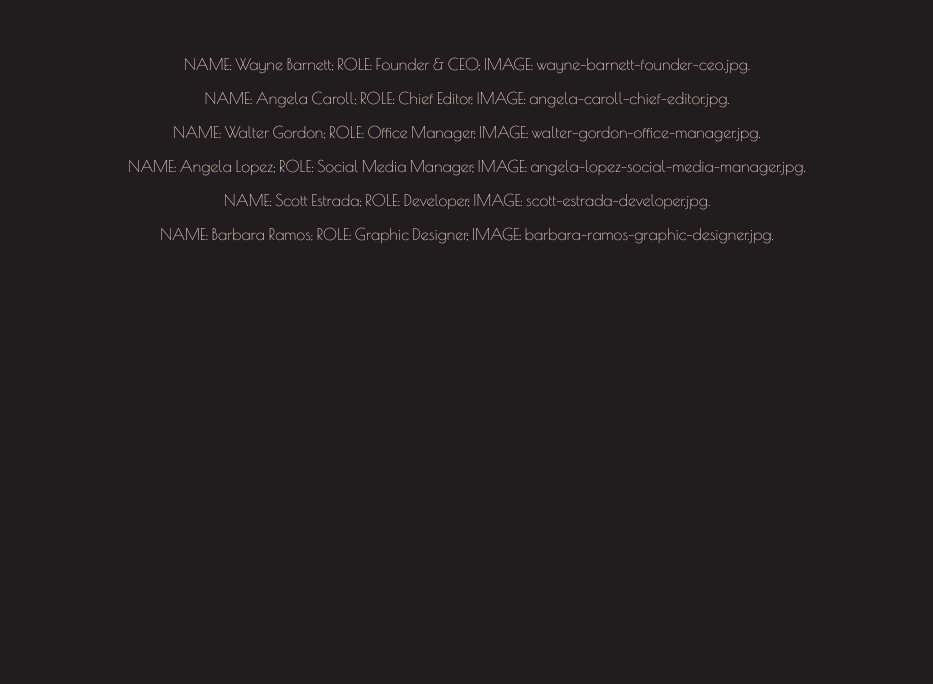
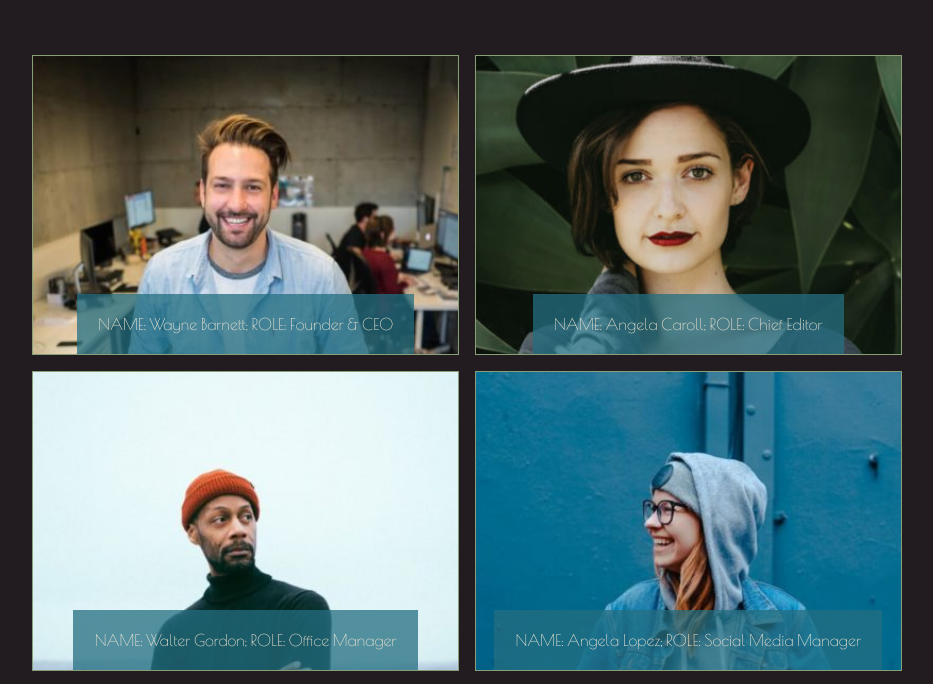
Before and after one commit to soniabergamini/js-our-team, a plain HTML site: page index.html in a window 1280 px wide. Shown: the part 57-741 px from the top of the page, without its empty margins (173-1106 px from the left). Drawn offline with nearby package versions, Linux system fonts and the light colour scheme; a web font is replaced by a local one.

Commit message:
feat(main): add team card

```diff
--- a/assets/css/style.css
+++ b/assets/css/style.css
@@ -62,3 +62,19 @@ h1 {
 main {
     height: calc(100% - 5rem);
 }
+
+.card {
+    border: 1px solid var(--green);
+    width: calc(100% / 3);
+    height: 300px;
+    background-size: cover;
+    display: flex;
+    justify-content: center;
+    align-items: flex-end;
+}
+
+.cardText {
+    background-color: #246e82be;
+    text-align: center;
+    padding: 5%;
+}
--- a/assets/js/main.js
+++ b/assets/js/main.js
@@ -20,17 +20,16 @@ const main = document.querySelector("main");
 let workerInfo = "";
 let card;
 
-
 /******************   INIT    ******************/
 
 // Print team in console and on web page
 console.log("OUR TEAM");
 for (const key in team) {
-    workerInfo = `NAME: ${team[key].name}; ROLE: ${team[key].role}; IMAGE: ${team[key].img}.`;
-    console.log("👉 " + workerInfo);
-    card = createElement("div", "card", `${workerInfo}`);
-    main.appendChild(card);
+    workerInfo = `NAME: ${team[key].name};  ROLE: ${team[key].role}`;
+    console.log("👉 " + workerInfo + `IMAGE: ${team[key].img}.`);
+    card = createElement("div", "card", "");
+    card.style.backgroundImage = `url(./assets/img/${team[key].img})`;
+    cardText = createElement("span", "cardText", `${ workerInfo }`);
+    card.append(cardText);
+    main.append(card);
 }
-
-
-/******************  EVENTS   ******************/
--- a/index.html
+++ b/index.html
@@ -16,7 +16,7 @@
     <header>
         <h1>OUR TEAM</h1>
     </header>
-    <main class="dFlex justyCenter alignCenter flexColumn gap1em">
+    <main class="dFlex justyCenter alignCenter gap1em fWrap">
 
     </main>
     <!-- Script JS -->
```
